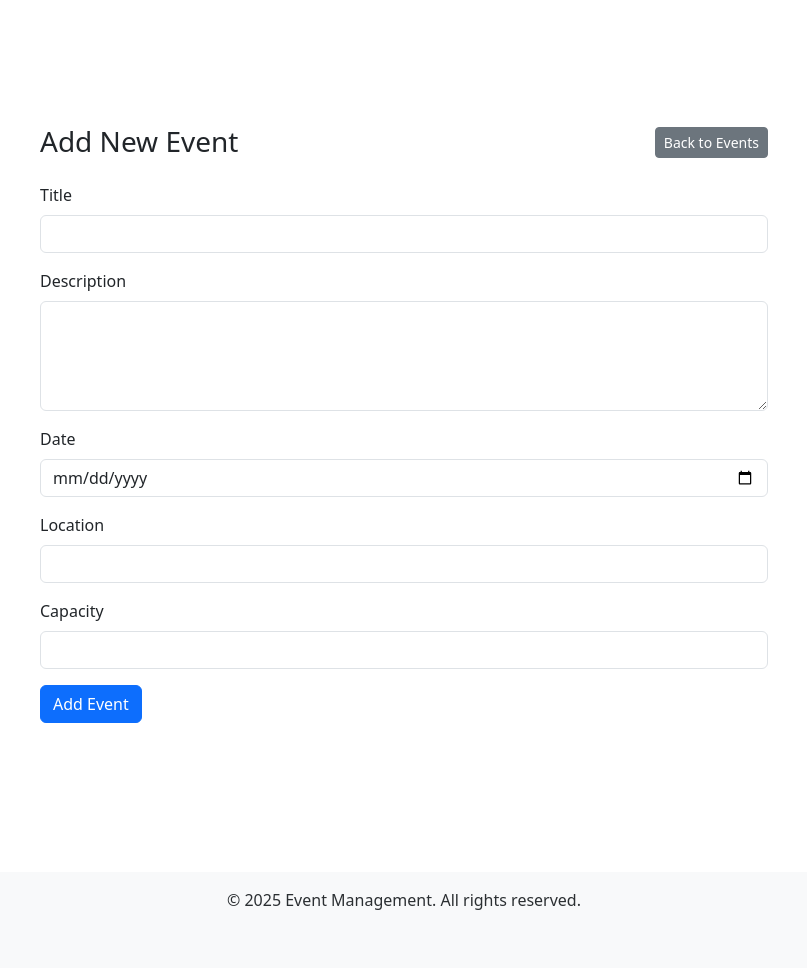
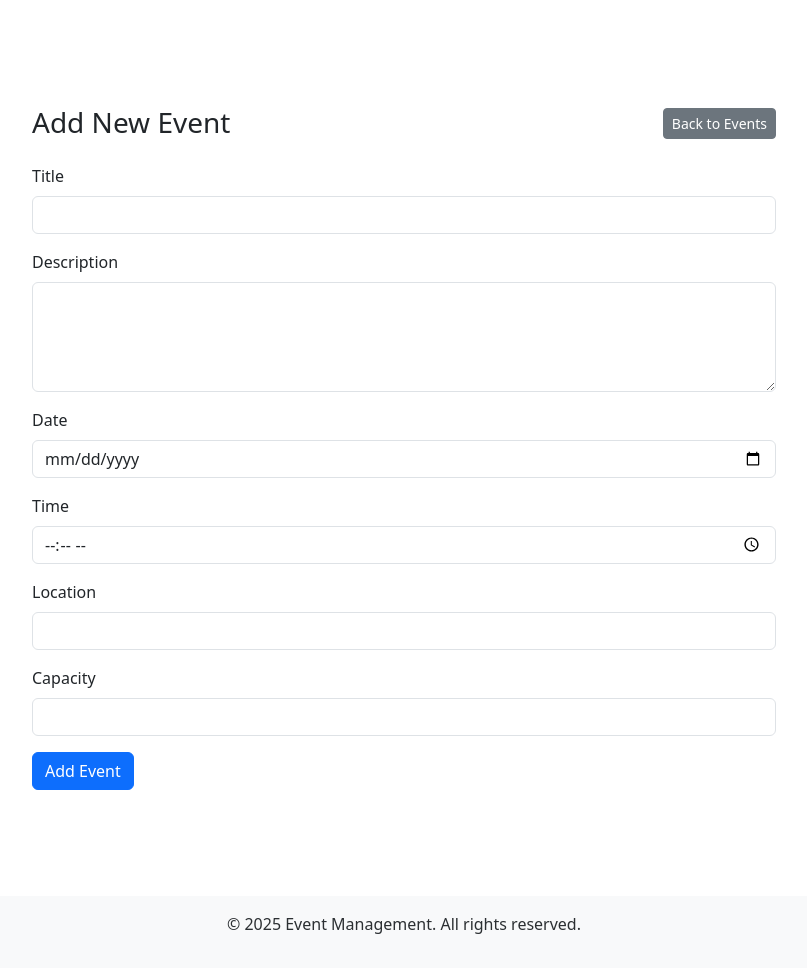
Before and after one commit to rajesh-mondal/event-management, a PHP site: page /create_event.php in a window 1280 px wide. Shown: the part 56-1024 px from the top of the page, without its empty margins (236-1043 px from the left). Before the commit the page ends 966 px from the top, so only its background shows below. Run offline with PHP 8.4, Linux system fonts and the light colour scheme; the visitor is signed in with stand-in values (Sample User, id 1); some libraries are stand-ins or nearby versions.

Commit message:
Add time field to event table and update event-related pages

```diff
--- a/create_event.php
+++ b/create_event.php
@@ -11,6 +11,7 @@
     $name = htmlspecialchars($_POST['name']);
     $description = htmlspecialchars($_POST['description']);
     $event_date = $_POST['event_date'];
+    $event_time = $_POST['event_time'];
     $location = $_POST['location'];
     $max_capacity = $_POST['max_capacity'];
 
@@ -21,12 +22,12 @@
         exit;
     }
 
-    $stmt = $conn->prepare("INSERT INTO events (name, description, event_date, location, max_capacity, created_by) VALUES (?, ?, ?, ?, ?, ?)");
+    $stmt = $conn->prepare("INSERT INTO events (name, description, event_date, event_time, location, max_capacity, created_by) VALUES (?, ?, ?, ?, ?, ?, ?)");
 
-    $stmt->bind_param("ssssii", $name, $description, $event_date, $location, $max_capacity, $created_by);
+    $stmt->bind_param("sssssii", $name, $description, $event_date, $event_time, $location, $max_capacity, $created_by);
 
     if ($stmt->execute()) {
-        header("Location: all_events.php?success=Event added successfully");
+        header("Location: index.php?success=Event added successfully");
     } else {
         echo "Error: " . $stmt->error;
     }
@@ -35,7 +36,7 @@
 ?>
 
 <?php include 'includes/header.php'; ?>
-<div class="container d-flex justify-content-center align-items-center vh-100 mb-5 ">
+<div class="container d-flex justify-content-center align-items-center vh-100 my-5 ">
     <div class="col-12 col-md-8">
         <div class="d-flex justify-content-between align-items-center mb-4">
             <h3 class="mb-0">Add New Event</h3>
@@ -55,6 +56,10 @@
                 <input type="date" class="form-control" id="event_date" name="event_date" required>
             </div>
             <div class="mb-3">
+                <label for="event_time" class="form-label">Time</label>
+                <input type="time" class="form-control" id="event_time" name="event_time" required>
+            </div>
+            <div class="mb-3">
                 <label for="location" class="form-label">Location</label>
                 <input type="text" class="form-control" id="location" name="location" required>
             </div>
--- a/db/schema.php
+++ b/db/schema.php
@@ -24,7 +24,8 @@
         name VARCHAR(255) NOT NULL,
         description TEXT NOT NULL,
         event_date DATE NOT NULL,
-        location VARCHAR(255),
+        event_time TIME NOT NULL,
+        location VARCHAR(255) NOT NULL,
         max_capacity INT NOT NULL,
         created_by INT NOT NULL,
         created_at TIMESTAMP DEFAULT CURRENT_TIMESTAMP,
--- a/includes/footer.php
+++ b/includes/footer.php
@@ -1,5 +1,5 @@
 <!-- includes/footer.php -->
-</div> <!-- End of Main Content -->
+<!-- </div> -->
 
 <footer class="bg-body-tertiary text-secondary-emphasis text-center py-3 mt-auto">
     <p>&copy; <?= date('Y'); ?> Event Management. All rights reserved.</p>
--- a/includes/header.php
+++ b/includes/header.php
@@ -48,4 +48,4 @@
     </nav>
 
     <!-- Main Content -->
-    <div class="container mt-4">
+    <!-- <div class="container mt-4"> -->
```
Also changed, not shown: edit_event.php (+7 -2 lines), index.php (+5 -3 lines).
